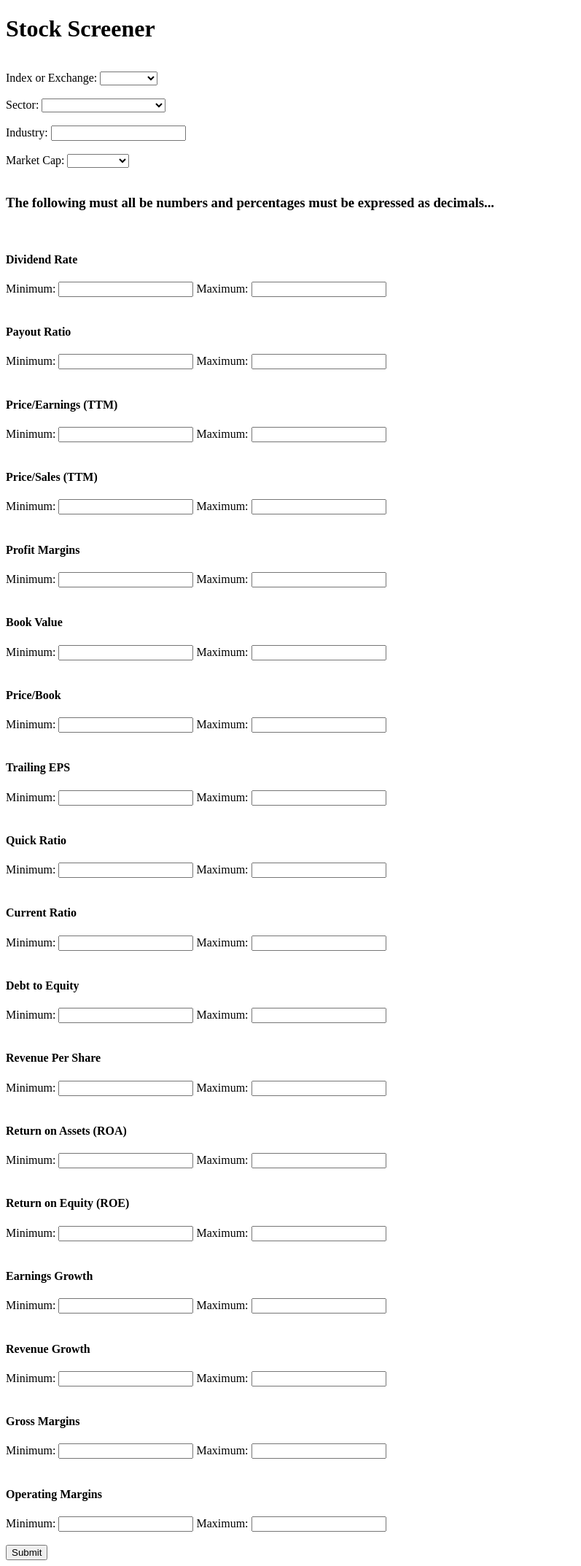
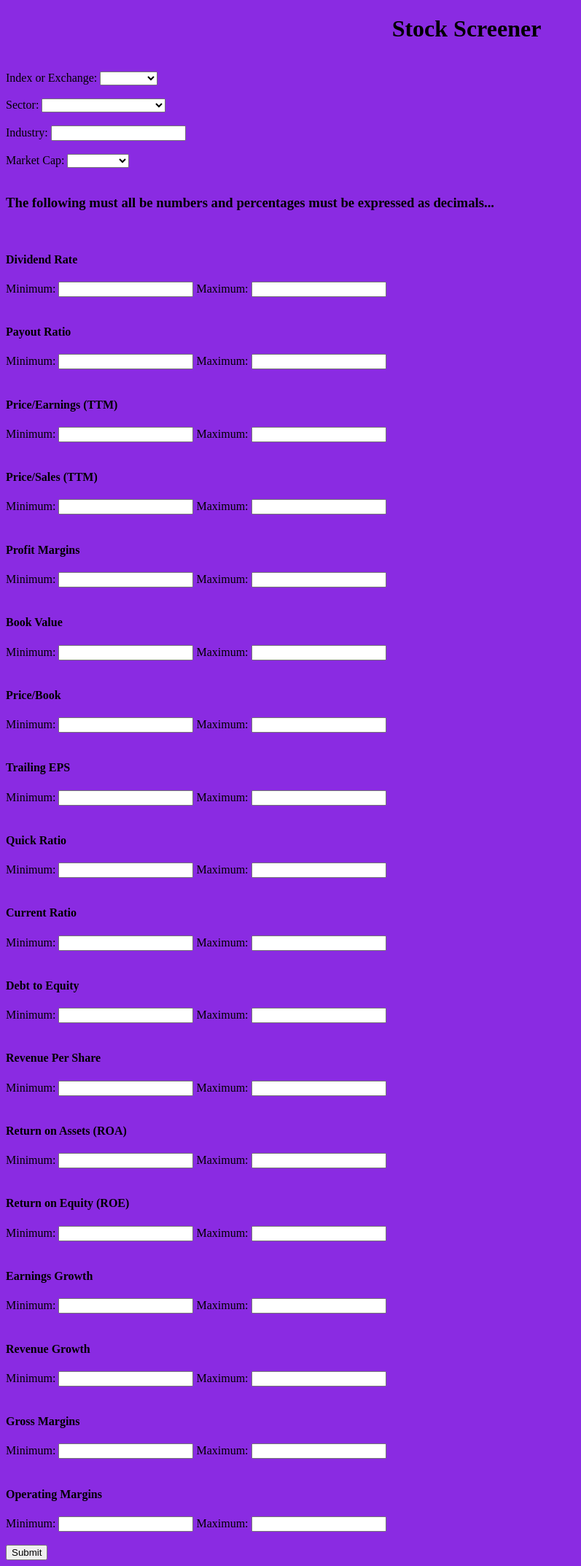
Before and after one commit to DasDog/StockScreener, a Django app: page / in a window 1280 px wide. Shown: the whole page at 73% size, without its empty margins (0-797 px from the left). Run offline with Django 4.2, Linux system fonts and the light colour scheme.

Commit message:
updated website

```diff
--- a/stockScreener/templates/home/index.html
+++ b/stockScreener/templates/home/index.html
@@ -6,13 +6,13 @@
 
     <meta charset="UTF-8">
     <meta name="viewport" content="width=device-width,initial-scale=1">
-    <link rel="stylesheet" type="text/css" href="style.css">
+    <link rel="stylesheet" type="text/css" href="styles.css">
 </head>
 
 <body>
 
     <!-- Top Section -->
-    <div class="">
+    <div class="header">
         <h1>Stock Screener</h1>
     </div>
 
--- a/stockScreener/templates/home/style.css
+++ /dev/null
@@ -1 +0,0 @@
-/* TO DO */
--- /dev/null
+++ b/stockScreener/templates/home/styles.css
@@ -0,0 +1,7 @@
+body {
+    background-color: blueviolet;
+}
+
+.header {
+    text-align: center;
+}
```
